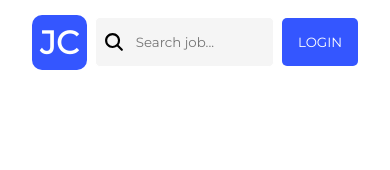
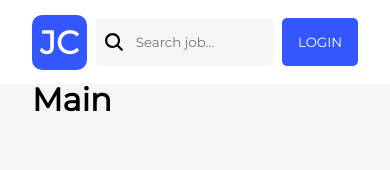
Before and after one commit to Asranov/job-compass, a React (Create React App) app: page / in a window 390 px wide. Shown: the top 170 px of the page. Built offline with nearby package versions, Linux system fonts and the light colour scheme.

Commit message:
feat: add models ipost and iuser

```diff
--- a/src/App.tsx
+++ b/src/App.tsx
@@ -1,8 +1,8 @@
 import React from "react";
-import Header from "./layouts/Header";
+import { Router } from "./router/Router";
 
 const App: React.FC = () => {
-  return <Header />;
+  return <Router />;
 };
 
 export default App;
--- a/src/layouts/Header/Header.css
+++ b/src/layouts/Header/Header.css
@@ -5,6 +5,7 @@
     display: flex;
     justify-content: center;
     align-items: center;
+    background: var(--secondary-color);
     gap: 1rem;
     padding: 2rem 5rem;
 }
--- /dev/null
+++ b/src/models/IUser.ts
@@ -0,0 +1,6 @@
+export interface IUser {
+  id: number;
+  name: string;
+  age: number;
+  profession: string;
+}
--- a/src/pages/Home/Home.css
+++ b/src/pages/Home/Home.css
@@ -0,0 +1,11 @@
+.main__container {
+    padding: 5rem;
+    background: var(--info-color);
+    min-height: 100vh;
+}
+
+@media only screen and (max-width: 767px) {
+    .main__container {
+        padding: 5rem 2rem;
+    }
+}
--- a/src/pages/Home/Home.tsx
+++ b/src/pages/Home/Home.tsx
@@ -1,8 +1,16 @@
 import React from "react";
 import "./Home.css";
+import Header from "../../layouts/Header";
 
-const Home = () => {
-  return <div>Home</div>;
+const Home: React.FC = () => {
+  return (
+    <div>
+      <Header />
+      <main className="main__container">
+        <h1>Main</h1>
+      </main>
+    </div>
+  );
 };
 
 export default Home;
```
Also changed, not shown: src/models/IPost.ts (added, +9 -0 lines).
